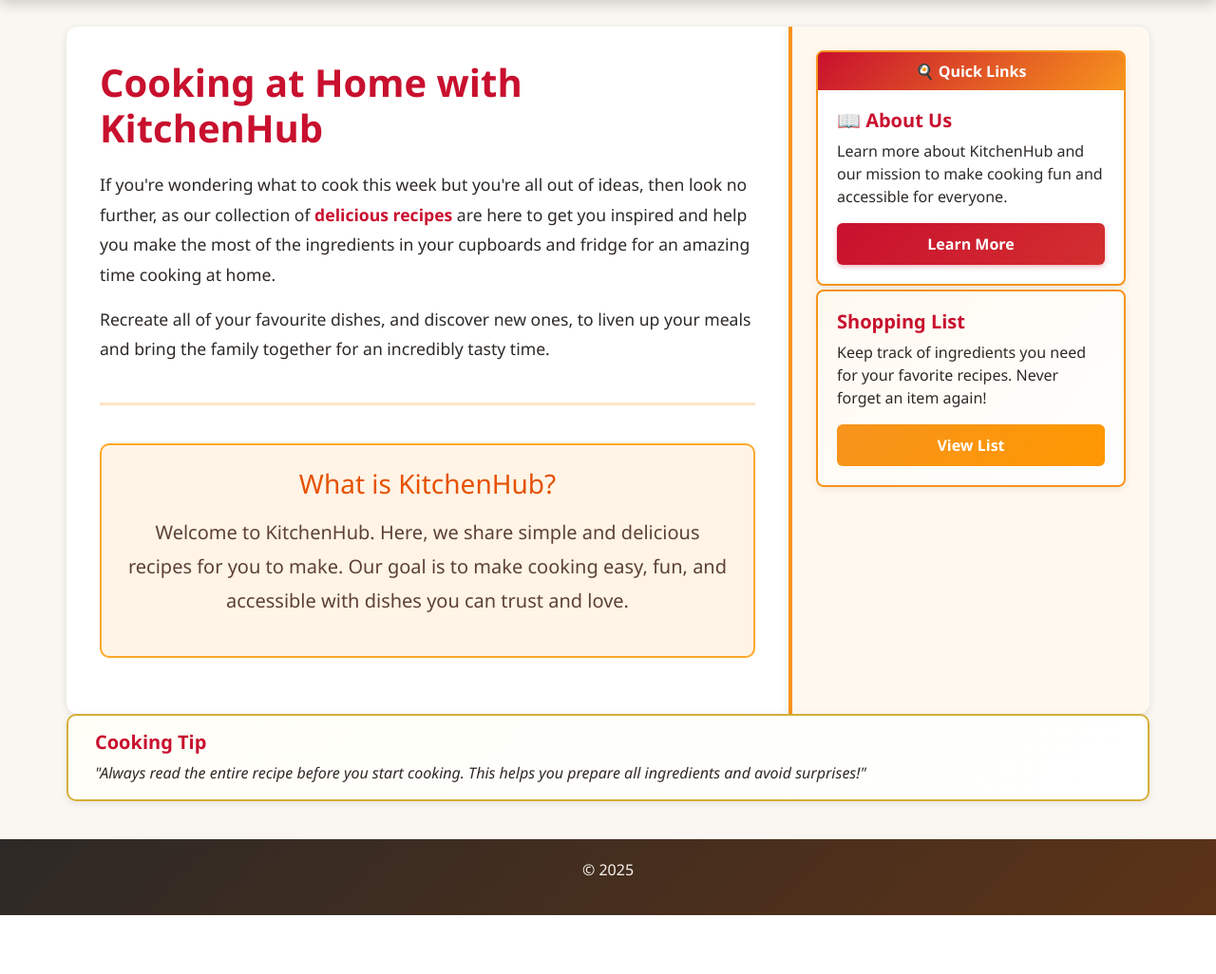
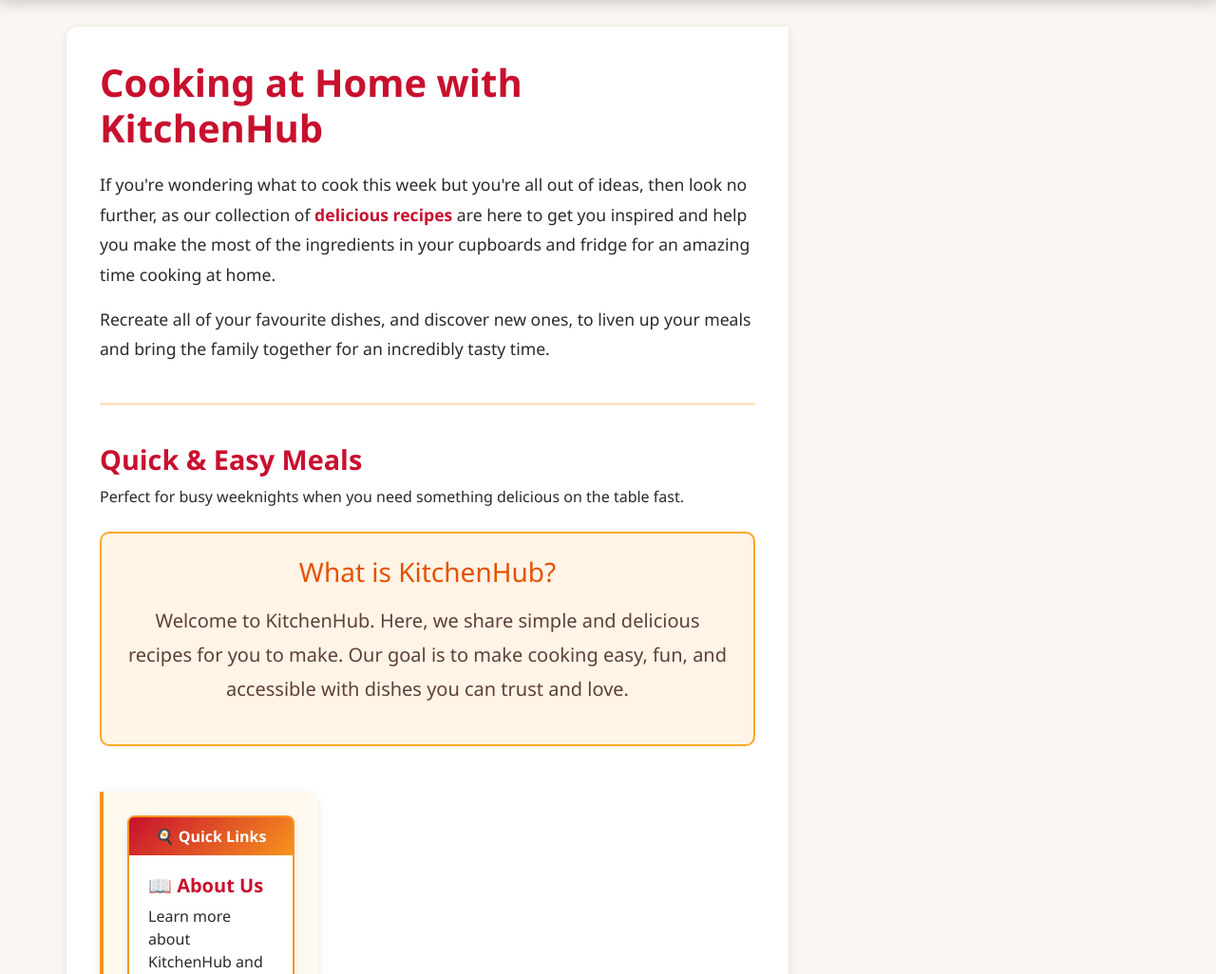
Before and after one commit to DaianaPopa/Food-RecipeManager--efssdProject-, a Flask app: page / in a window 1280 px wide. Shown: the part 80-1106 px from the top of the page at 95% size. Before the commit the page ends 1044 px from the top, so only its background shows below. Run offline with Flask 3, Linux system fonts and the light colour scheme; some libraries are stand-ins or nearby versions.

Commit message:
section1 on home page

```diff
--- a/templates/home.html
+++ b/templates/home.html
@@ -21,8 +21,15 @@
 
     <hr style="border-top: 3px solid #f7941d; margin-bottom: 40px;">
 
-<!-- This is the template contents that will be inserted into the {block} 'content' in base.html
- Welcome paragraph  -->
+    <!-- SECTION 1: Quick & Easy Meals -->
+    <div class="mb-5">
+        <h2 style="color: #c8102e; font-weight: bold; font-size: 1.8rem; margin-bottom: 10px;">
+            Quick & Easy Meals
+        </h2>
+        <p style="color: #2d2926; margin-bottom: 25px;">
+            Perfect for busy weeknights when you need something delicious on the table fast.
+        </p>
+
     <div class="lead mb-4"style="background-color: #fff4e6; border: 2px solid #ffa726; border-radius: 10px;">
         <div class="card-body p-4">
             <h3 class="text-center mb-3" style="color: #e65100;">What is KitchenHub?</h3>
```
